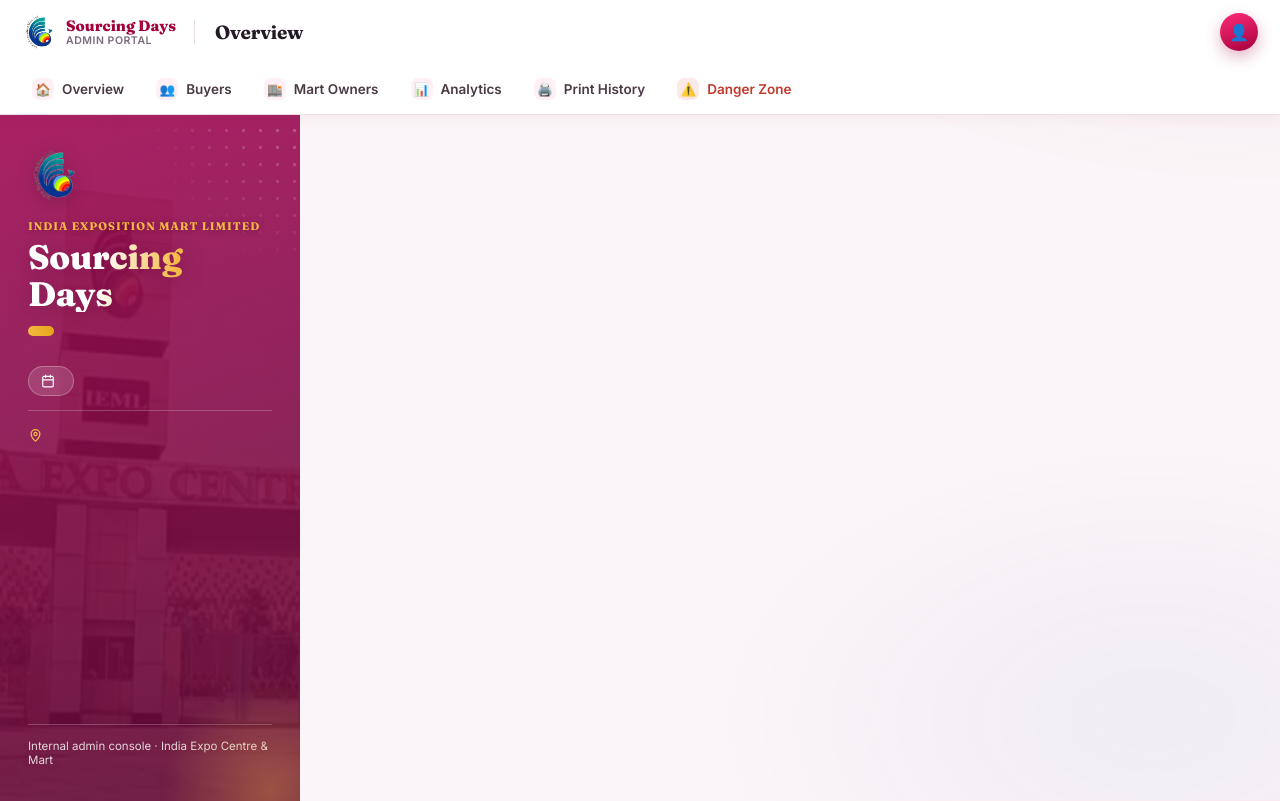
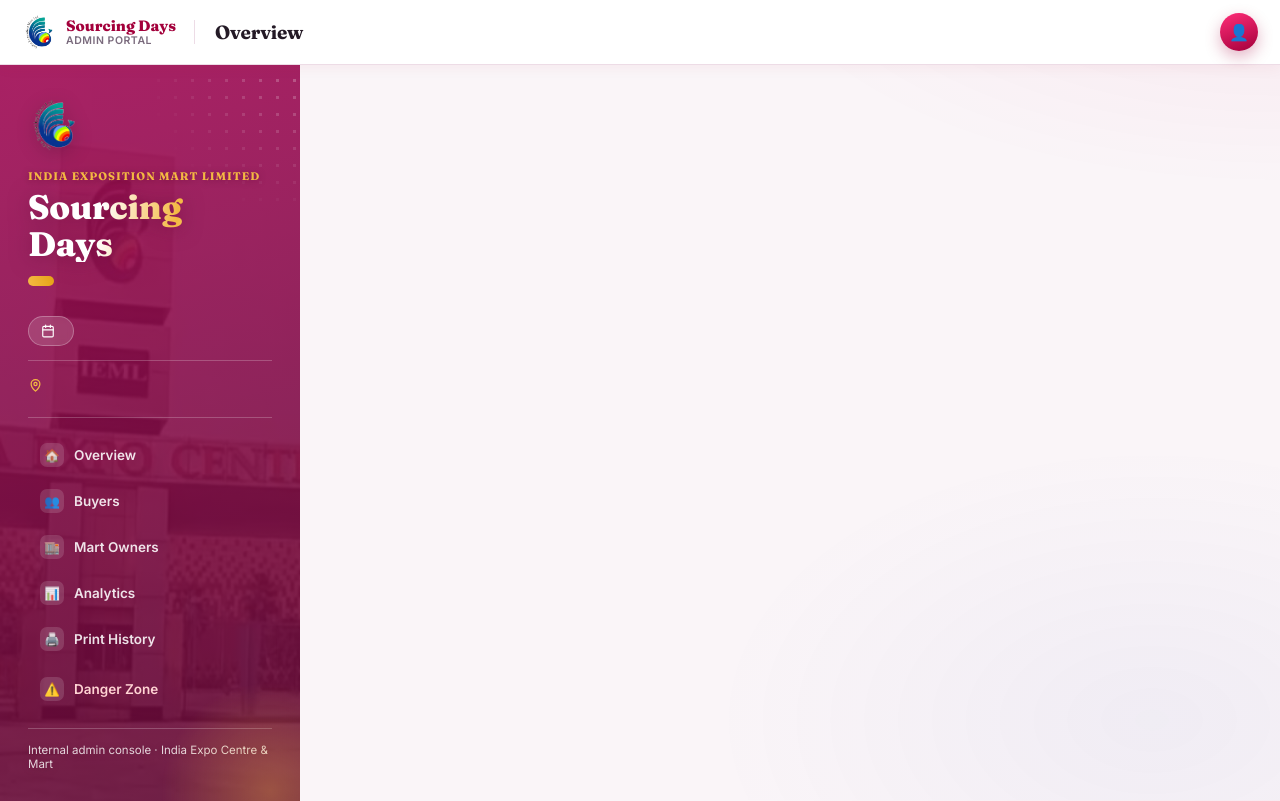
Before and after one commit to AnmolPandey9119/IEML-Mart-Days-Portal, a website: page public/dashboard.html in a window 1280 px wide. Drawn offline with Linux system fonts and the light colour scheme; no server answers.

Commit message:
Removing extra refining

```diff
--- a/public/css/style.css
+++ b/public/css/style.css
@@ -182,11 +182,11 @@
    }
 
    /* ==========================================================
-      Fixed top header — brand strip + page title/actions on row
-      one, section tabs (former sidebar nav) docked on row two.
+      Fixed top header — brand strip + page title/actions only.
       Sticky so it stays put while the page content scrolls.
+      Section tabs live inside the left identity panel (below).
       ========================================================== */
-   :root { --topbar-h: 64px; --topbar-nav-h: 50px; }
+   :root { --topbar-h: 64px; }
 
    .app-topbar {
      position: sticky; top: 0; z-index: 140;
@@ -219,41 +219,44 @@
    }
    .main-header-actions { display: flex; gap: 10px; flex: 0 0 auto; }
 
-   /* nav tabs row — same #navList / .nav-item / data-view markup that used
-      to sit in the sidebar; only the layout direction changed. */
-   nav.nav-list.topbar-nav {
-     display: flex; flex-direction: row; gap: 4px; flex: none;
-     height: var(--topbar-nav-h);
-     padding: 0 18px;
-     overflow-x: auto; overflow-y: hidden;
-     scrollbar-width: none;
+   /* ---------- Section nav — vertical list inside the identity panel ---------- */
+   nav.nav-list {
+     display: flex; flex-direction: column; gap: 4px;
+     margin-top: 6px; margin-bottom: 18px;
+     padding-top: 16px; border-top: 1px solid rgba(255,255,255,0.22);
    }
-   .topbar-nav::-webkit-scrollbar { display: none; }
    .nav-item {
-     display: flex; align-items: center; gap: 8px; flex: 0 0 auto;
-     padding: 8px 14px; border-radius: 999px; font-size: 13.5px; font-weight: 600;
-     color: #4a3a45; text-decoration: none; border: none; background: none;
-     cursor: pointer; text-align: left; white-space: nowrap;
-     position: relative; margin: 7px 0;
-     transition: background 0.15s, color 0.15s, transform 0.1s;
+     display: flex; align-items: center; gap: 10px;
+     padding: 9px 12px; border-radius: 11px; font-size: 13.5px; font-weight: 600;
+     color: rgba(255,255,255,0.88); text-decoration: none; border: none; background: none;
+     cursor: pointer; text-align: left; width: 100%;
+     position: relative;
+     transition: background 0.15s, color 0.15s, padding-left 0.15s;
    }
    .nav-icon {
      display: inline-flex; align-items: center; justify-content: center;
-     width: 22px; height: 22px; border-radius: 7px; font-size: 12.5px; flex-shrink: 0;
-     background: var(--pink-soft);
+     width: 24px; height: 24px; border-radius: 7px; font-size: 12.5px; flex-shrink: 0;
+     background: rgba(255,255,255,0.14);
      transition: background 0.15s, transform 0.15s;
    }
    .nav-item:hover .nav-icon { transform: scale(1.08); }
-   .nav-item.active .nav-icon { background: #fff; box-shadow: 0 2px 6px rgba(163,0,59,0.18); }
-   .nav-item-danger .nav-icon { background: var(--error-bg); }
+   .nav-item.active .nav-icon { background: var(--gold); box-shadow: 0 2px 6px rgba(0,0,0,0.2); }
+   .nav-item-danger .nav-icon { background: rgba(255,255,255,0.14); }
    .nav-item-danger.active .nav-icon { background: #fff; }
-   .nav-item:hover { background: var(--pink-soft); }
-   .nav-item.active { background: var(--brand-gradient); color: #fff; box-shadow: 0 6px 16px rgba(163,0,59,0.28); }
-   .nav-item-danger { color: var(--error); }
-   .nav-item-danger:hover { background: var(--error-bg); }
-   .nav-item-danger.active { background: linear-gradient(135deg, var(--error), #8f241a); color: #fff; }
+   .nav-item:hover { background: rgba(255,255,255,0.1); padding-left: 15px; }
+   .nav-item.active { background: rgba(255,255,255,0.16); color: #fff; }
+   .nav-item.active::before {
+     content: "";
+     position: absolute; left: -12px; top: 8px; bottom: 8px; width: 4px;
+     border-radius: 0 4px 4px 0;
+     background: var(--gold);
+   }
+   .nav-item-danger { color: #ffd3d3; margin-top: 4px; }
+   .nav-item-danger:hover { background: rgba(220,53,69,0.25); }
+   .nav-item-danger.active { background: rgba(220,53,69,0.35); color: #fff; }
+   .nav-item-danger.active::before { background: #fff; }
 
-   /* ---------- Account menu (now inline in the header, not floating) ---------- */
+   /* ---------- Account menu (inline in the header) ---------- */
    .topbar-avatar-wrap { position: relative; flex: 0 0 auto; }
    .avatar-btn {
      width: 38px; height: 38px; border-radius: 50%; border: none;
@@ -289,7 +292,7 @@
       gradient, dot grid, gold eyebrow, gradient Fraunces headline,
       pill date chip, venue line, footer note pinned to the bottom.
       ========================================================== */
-   .app-shell { display: flex; height: calc(100vh - var(--topbar-h) - var(--topbar-nav-h)); overflow: hidden; }
+   .app-shell { display: flex; height: calc(100vh - var(--topbar-h)); overflow: hidden; }
 
    .sidebar {
      width: 300px; flex: 0 0 300px;
@@ -388,10 +391,9 @@
    }
 
    /* ---------- Overview hero banner ----------
-      The gate photo's big, confident moment — the Overview page's
-      first thing on screen, the same role the identity panel plays on
-      the badge-download page. Everything below it (stat grid, quick
-      links) stays exactly as it was structurally. */
+      A clean brand-gradient banner (no photo) — the identity panel on
+      the left already carries the photographic moment, so this stays
+      a crisp color block instead of repeating the image. */
    .overview-hero {
      position: relative;
      overflow: hidden;
@@ -402,11 +404,7 @@
      min-height: 168px;
      display: flex;
      align-items: center;
-     background-image:
-       linear-gradient(100deg, rgba(163, 15, 87, 0.92) 0%, rgba(98, 10, 56, 0.72) 55%, rgba(98, 10, 56, 0.4) 100%),
-       url("/assets/expo-mart-gate.png");
-     background-size: cover;
-     background-position: center 38%;
+     background: var(--brand-gradient);
      box-shadow: var(--shadow-lg);
      animation: card-rise 0.5s cubic-bezier(0.2, 0.8, 0.2, 1) both;
    }
@@ -750,23 +748,22 @@
    .sidebar-overlay.show { display: block; }
    .sidebar-close-btn { display: none; }
 
-   /* Below 900px the header keeps its two rows (brand + nav tabs stay
-      fixed exactly as on desktop, just narrower), while the identity
-      rail collapses off-canvas — reopened via the hamburger button,
-      same #sidebar/#sidebarOverlay drawer mechanism as before. */
+   /* Below 900px the header stays a single fixed row (narrower), while
+      the identity rail — nav tabs and all — collapses off-canvas,
+      reopened via the hamburger button (same #sidebar/#sidebarOverlay
+      drawer mechanism as before). */
    @media (max-width: 900px) {
      .hamburger-btn { display: flex; }
      .topbar-brand-sub { display: none; }
      .topbar-page { border-left: none; margin-left: 0; padding-left: 0; }
      .topbar-page h1 { padding-left: 0; font-size: 16px; }
      .topbar-row { padding: 0 12px; gap: 10px; }
-     .topbar-nav { padding: 0 10px; }
 
-     .app-shell { height: calc(100vh - var(--topbar-h) - var(--topbar-nav-h)); }
+     .app-shell { height: calc(100vh - var(--topbar-h)); }
 
      .sidebar {
        position: fixed;
-       top: calc(var(--topbar-h) + var(--topbar-nav-h)); left: 0; bottom: 0;
+       top: var(--topbar-h); left: 0; bottom: 0;
        width: 78vw;
        max-width: 320px;
        height: auto;
--- a/public/dashboard.html
+++ b/public/dashboard.html
@@ -11,13 +11,11 @@
 
 <div class="sidebar-overlay" id="sidebarOverlay"></div>
 
-<!-- FIXED TOP HEADER — brand strip + page title/actions, with the section
-     tabs docked underneath. Everything that used to live in the left
-     sidebar's <nav> now lives here (same #navList id, same .nav-item
-     buttons, same data-view attributes — dashboard.js is untouched). -->
+<!-- FIXED TOP HEADER — brand strip + page title/actions only.
+     Section tabs live inside the left identity panel now. -->
 <header class="app-topbar">
   <div class="topbar-row">
-    <button class="hamburger-btn" id="hamburgerBtn" aria-label="Open event info">
+    <button class="hamburger-btn" id="hamburgerBtn" aria-label="Open menu">
       <span></span><span></span><span></span>
     </button>
 
@@ -43,24 +41,15 @@
       </div>
     </div>
   </div>
-
-  <nav class="nav-list topbar-nav" id="navList">
-    <button class="nav-item" data-view="overview"><span class="nav-icon">🏠</span> Overview</button>
-    <button class="nav-item" data-view="buyers"><span class="nav-icon">👥</span> Buyers</button>
-    <button class="nav-item" data-view="martOwners"><span class="nav-icon">🏬</span> Mart Owners</button>
-    <button class="nav-item" data-view="analytics"><span class="nav-icon">📊</span> Analytics</button>
-    <button class="nav-item" data-view="printHistory"><span class="nav-icon">🖨️</span> Print History</button>
-    <button class="nav-item nav-item-danger" data-view="dangerZone"><span class="nav-icon">⚠️</span> Danger Zone</button>
-  </nav>
 </header>
 
 <div class="app-shell">
   <!-- LEFT IDENTITY RAIL — same visual language as the e-badge download
        platform's .identity panel (dot grid, gate-photo + brand gradient,
        gold eyebrow, Fraunces gradient headline, pill chips, footer note
-       pinned to the bottom). Purely branding now; navigation lives in
-       the header above. On small screens this becomes the hamburger
-       drawer (same #sidebar / #sidebarCloseBtn ids as before). -->
+       pinned to the bottom) — with the section nav tabs arranged inside
+       it. On small screens this becomes the hamburger drawer (same
+       #sidebar / #sidebarCloseBtn ids as before). -->
   <aside class="sidebar" id="sidebar">
     <button class="sidebar-close-btn" id="sidebarCloseBtn" aria-label="Close">✕</button>
 
@@ -86,6 +75,15 @@
         <svg viewBox="0 0 24 24" fill="none" stroke="currentColor" stroke-width="2" stroke-linecap="round" stroke-linejoin="round"><path d="M12 21s7-6.1 7-11.5A7 7 0 0 0 5 9.5C5 14.9 12 21 12 21Z"/><circle cx="12" cy="9.5" r="2.5"/></svg>
         <span id="eventCardVenue"></span>
       </p>
+
+      <nav class="nav-list" id="navList">
+        <button class="nav-item" data-view="overview"><span class="nav-icon">🏠</span> Overview</button>
+        <button class="nav-item" data-view="buyers"><span class="nav-icon">👥</span> Buyers</button>
+        <button class="nav-item" data-view="martOwners"><span class="nav-icon">🏬</span> Mart Owners</button>
+        <button class="nav-item" data-view="analytics"><span class="nav-icon">📊</span> Analytics</button>
+        <button class="nav-item" data-view="printHistory"><span class="nav-icon">🖨️</span> Print History</button>
+        <button class="nav-item nav-item-danger" data-view="dangerZone"><span class="nav-icon">⚠️</span> Danger Zone</button>
+      </nav>
 
       <p class="identity-footer">Internal admin console · India Expo Centre &amp; Mart</p>
     </div>
```
